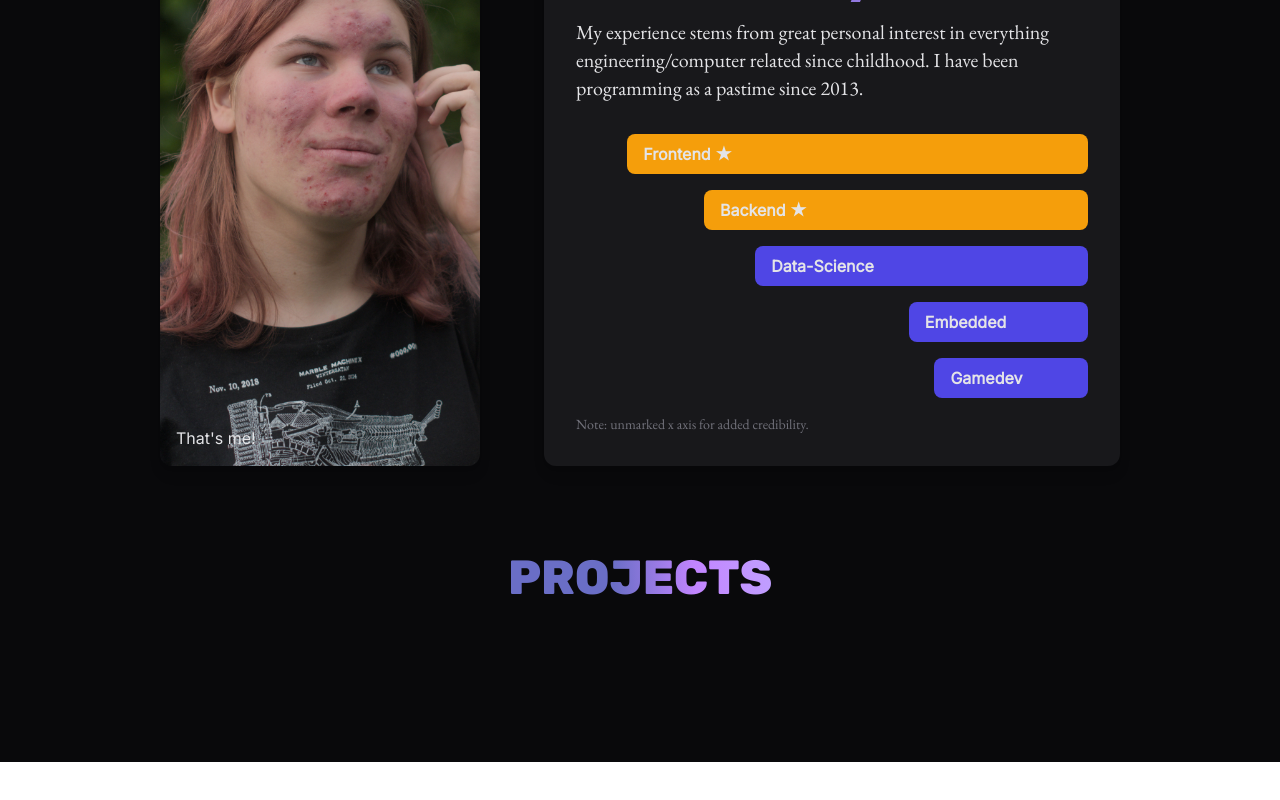
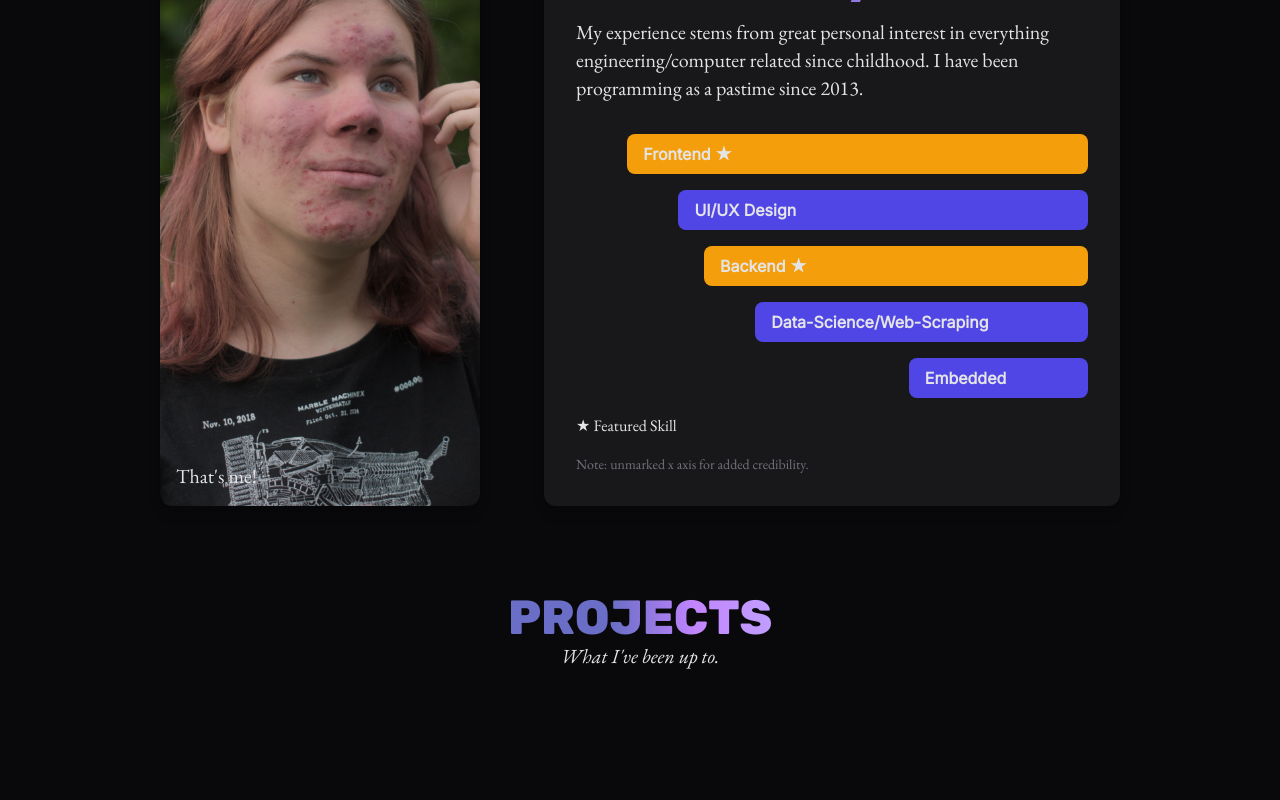
Before and after one commit to 3nt3/3nt3.de-rewrite, a SvelteKit app: page / in a window 1280 px wide. Shown: the part 1182-1982 px from the top of the page. Before the commit the page ends 1944 px from the top, so only its background shows below. Built offline with nearby package versions, Linux system fonts and the light colour scheme.

Commit message:
I did a bunch of things but I think it looks better now.

```diff
--- /dev/null
+++ b/src/components/Carousel.svelte
@@ -0,0 +1,24 @@
+<script lang="ts">
+  interface Project {
+    title: string;
+    description: string;
+    image: string;
+    link: string;
+  }
+  const projects: Project[] = [
+  {
+    title: "Nia's Portfolio",
+    description: "This website! I built it with SvelteKit and TailwindCSS.",
+    image: "portfolio.webp",
+    link: "https://github.com/3nt3/3nt3.de-rewrite"
+  }
+  ];
+
+  let index = 0;
+</script>
+
+<div class="flex">
+{#each projects as p}
+  <div class="h-36 w-36" style={`background-image: url('/projects/${p.image}') cover`}></div>
+{/each}
+</div>
--- a/src/routes/+page.svelte
+++ b/src/routes/+page.svelte
@@ -1,4 +1,5 @@
 <script>
+  import Carousel from "../components/Carousel.svelte";
 </script>
 
 <nav
@@ -81,14 +82,14 @@
     class="flex lg:flex-row flex-col-reverse lg:gap-16 gap-8 items-center lg:items-stretch"
   >
     <div
-      class="lg:w-2/6 w-3/4 rounded-xl hover:shadow-zinc-800 shadow-lg transition-shadow relative"
+      class="lg:w-2/6 w-full lg:h-auto rounded-xl hover:shadow-zinc-800 shadow-lg transition-shadow relative overflow-hidden"
     >
       <img
         src="/portrait.jpg"
         alt="Portrait of myself"
-        class="rounded-xl h-full object-cover"
+        class="rounded-xl w-full h-96 lg:h-full object-cover overflow-hidden"
       />
-      <span class="absolute bottom-4 ml-4 z-10">That's me!</span>
+      <span class="absolute bottom-4 ml-4 z-10 font-serif text-xl">That's me!</span>
     </div>
     <section
       class="flex-1 flex flex-col gap-4 bg-zinc-900 p-8 rounded-xl hover:shadow-zinc-800 shadow-lg transition-shadow"
@@ -107,19 +108,20 @@
         <div class="w-[90%] font-bold bg-amber-500 px-4 py-2 rounded-lg">
           Frontend ★
         </div>
+        <div class="w-[80%] font-bold bg-indigo-600 px-4 py-2 rounded-lg">
+          UI/UX Design
+        </div>
         <div class="w-[75%] font-bold bg-amber-500 px-4 py-2 rounded-lg">
           Backend ★
         </div>
         <div class="w-[65%] font-bold bg-indigo-600 px-4 py-2 rounded-lg">
-          Data-Science
+          Data-Science/Web-Scraping
         </div>
         <div class="w-[35%] font-bold bg-indigo-600 px-4 py-2 rounded-lg">
           Embedded
         </div>
-        <div class="w-[30%] font-bold bg-indigo-600 px-4 py-2 rounded-lg">
-          Gamedev
-        </div>
       </div>
+      <p class="font-serif">★ Featured Skill</p>
       <p class="font-serif text-sm text-zinc-500">
         Note: unmarked x axis for added credibility.
       </p>
@@ -132,5 +134,8 @@
   >
     PROJECTS
   </h1>
-
+  <h2 class="italic font-serif text-xl mx-auto max-w-fit">
+    What I've been up to.
+  </h2>
+  <Carousel />
 </section>
```
Also changed, not shown: static/projects/portfolio.webp (added).
